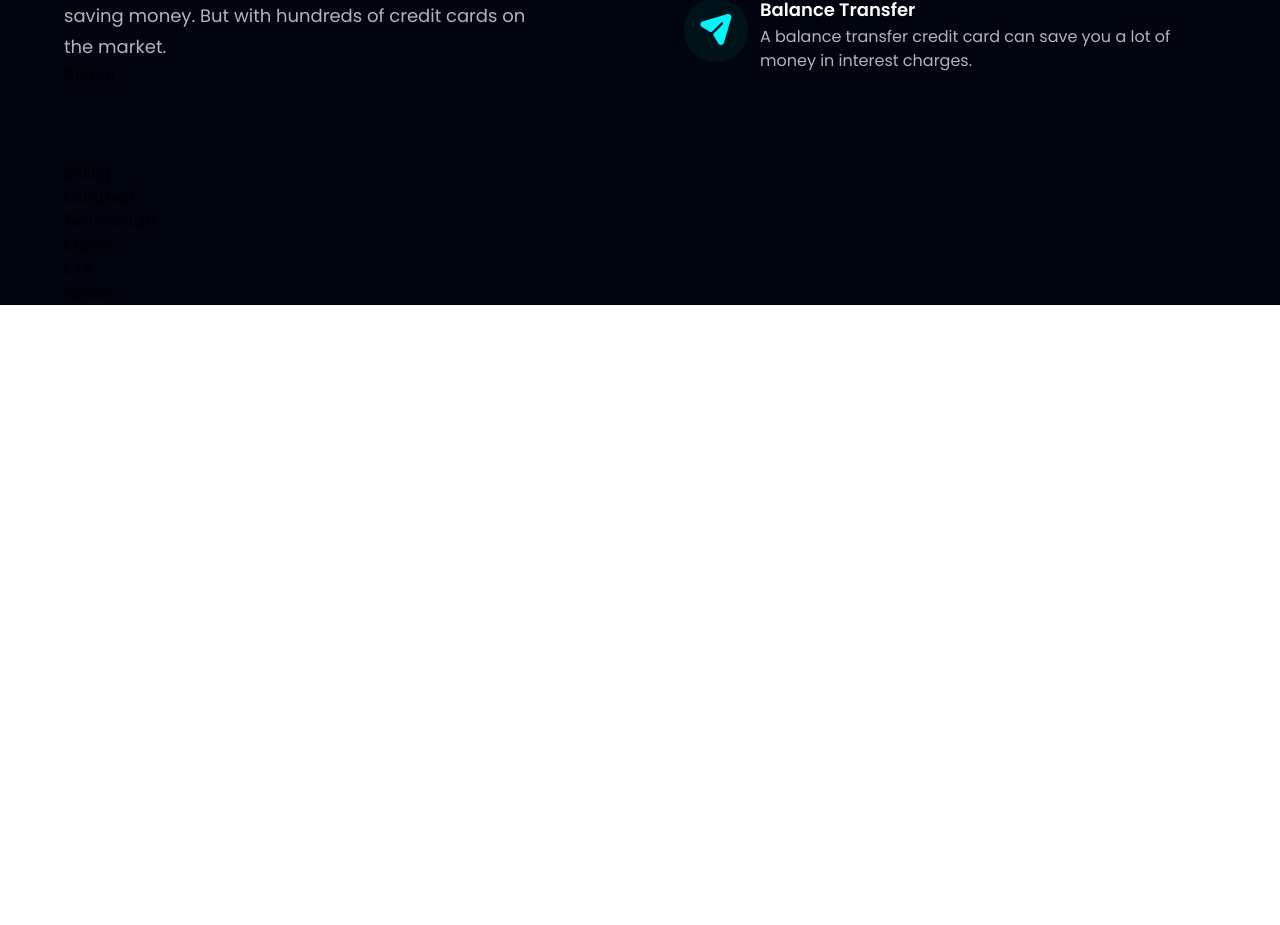
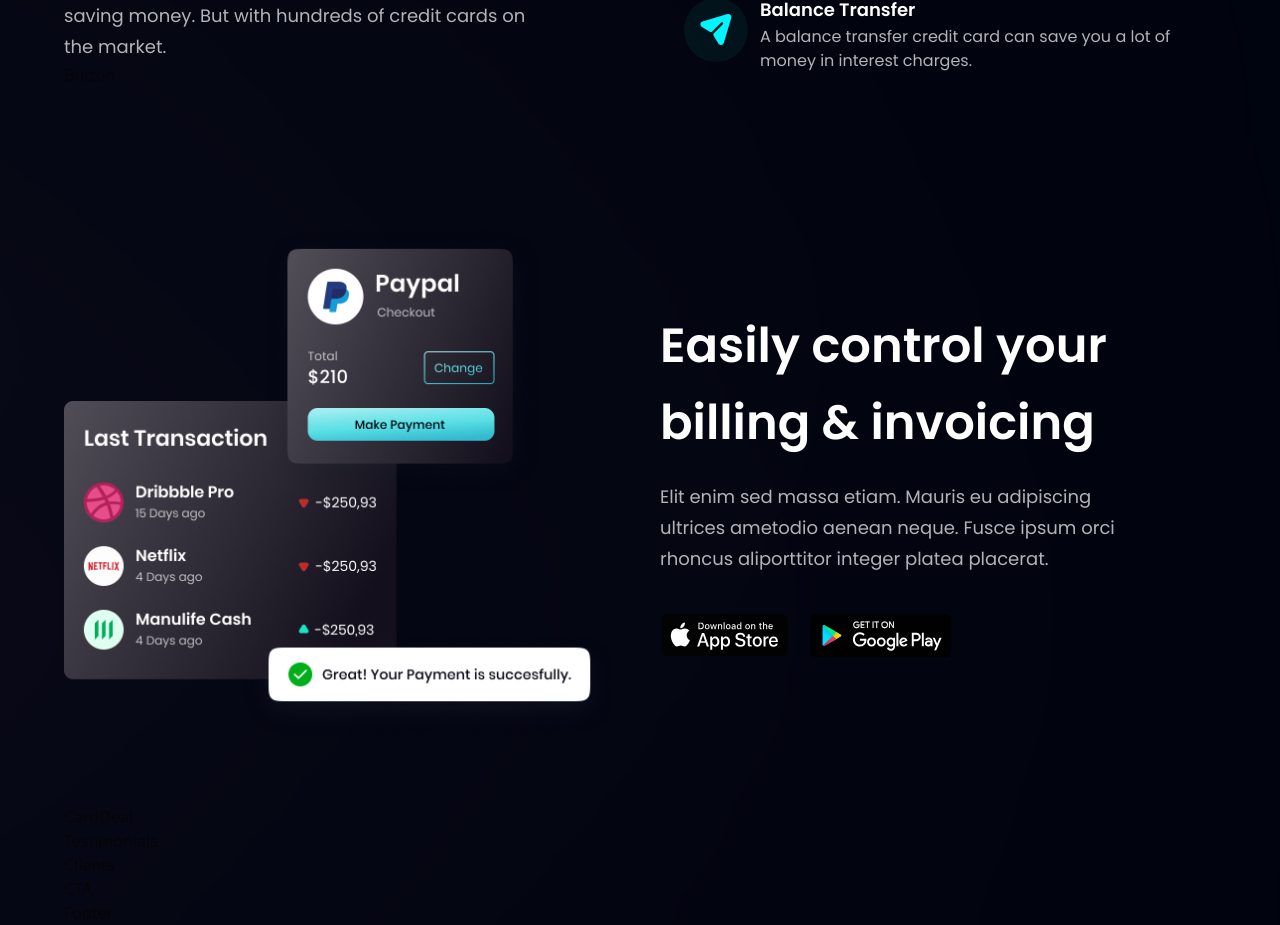
Before and after one commit to SaqibSattar/react-hoobank, a React (Vite) app: page / in a window 1280 px wide. Shown: the part 646-1571 px from the top of the page. Before the commit the page ends 951 px from the top, so only its background shows below. Built offline with nearby package versions, Linux system fonts and the light colour scheme.

Commit message:
Billing component completed

```diff
--- a/src/components/Billing.jsx
+++ b/src/components/Billing.jsx
@@ -1,5 +1,45 @@
-const Billing = () => {
-  return <div>Billing</div>
-}
+import { apple, bill, google } from '../assets'
+import styles, { layout } from '../style'
+
+const Billing = () => (
+  <section id='product' className={layout.sectionReverse}>
+    <div className={layout.sectionImgReverse}>
+      <img
+        src={bill}
+        alt='billing'
+        className='w-[100%] h-[100%] relative z-[5]'
+      />
+
+      {/* gradient start */}
+      <div className='absolute z-[3] -left-1/2 top-0 w-[50%] h-[50%] rounded-full white__gradient' />
+      <div className='absolute z-[0] w-[50%] h-[50%] -left-1/2 bottom-0 rounded-full pink__gradient' />
+      {/* gradient end */}
+    </div>
+
+    <div className={layout.sectionInfo}>
+      <h2 className={styles.heading2}>
+        Easily control your <br className='sm:block hidden' /> billing &
+        invoicing
+      </h2>
+      <p className={`${styles.paragraph} max-w-[470px] mt-5`}>
+        Elit enim sed massa etiam. Mauris eu adipiscing ultrices ametodio aenean
+        neque. Fusce ipsum orci rhoncus aliporttitor integer platea placerat.
+      </p>
+
+      <div className='flex flex-row flex-wrap sm:mt-10 mt-6'>
+        <img
+          src={apple}
+          alt='google_play'
+          className='w-[128.86px] h-[42.05px] object-contain mr-5 cursor-pointer'
+        />
+        <img
+          src={google}
+          alt='google_play'
+          className='w-[144.17px] h-[43.08px] object-contain cursor-pointer'
+        />
+      </div>
+    </div>
+  </section>
+)
 
 export default Billing
```
